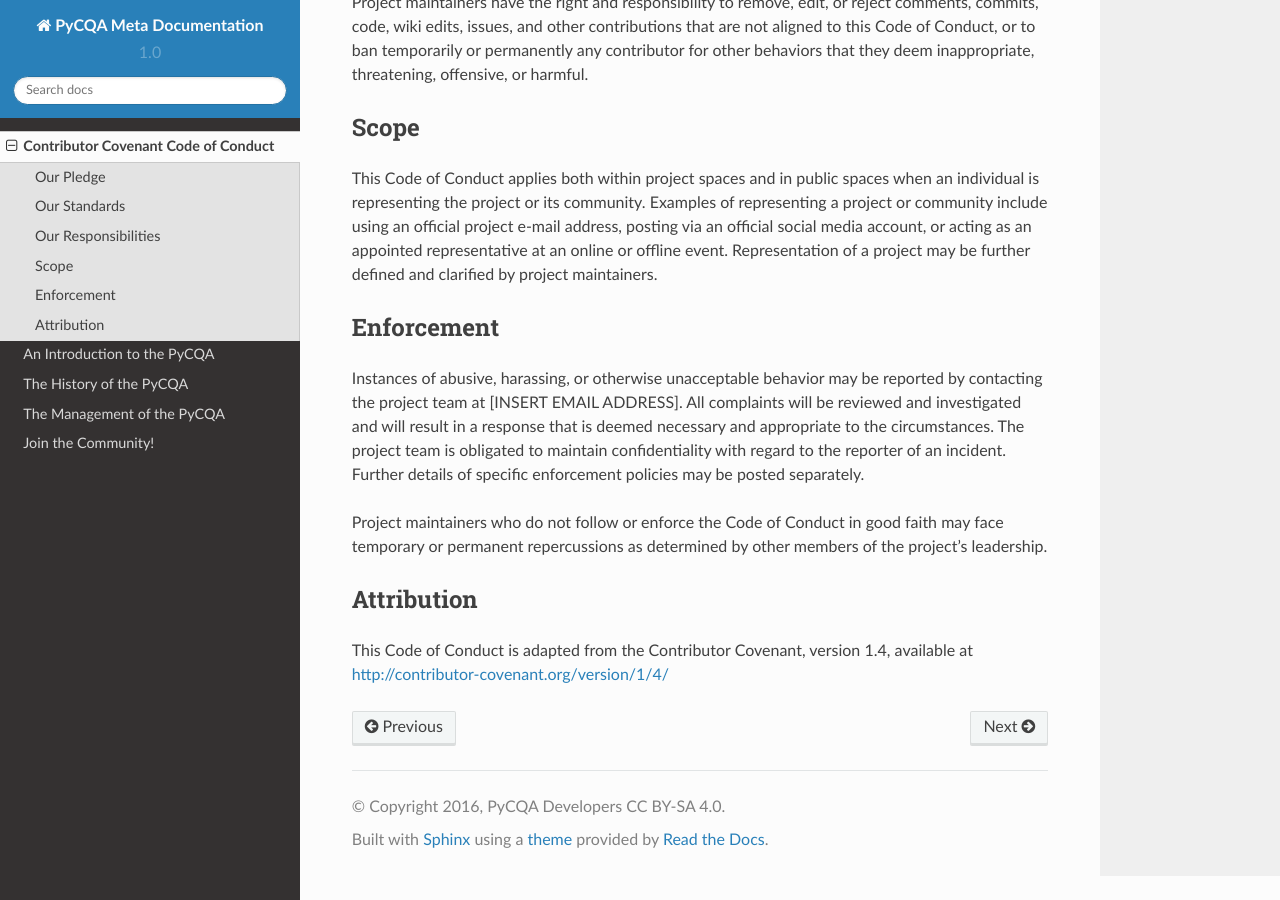
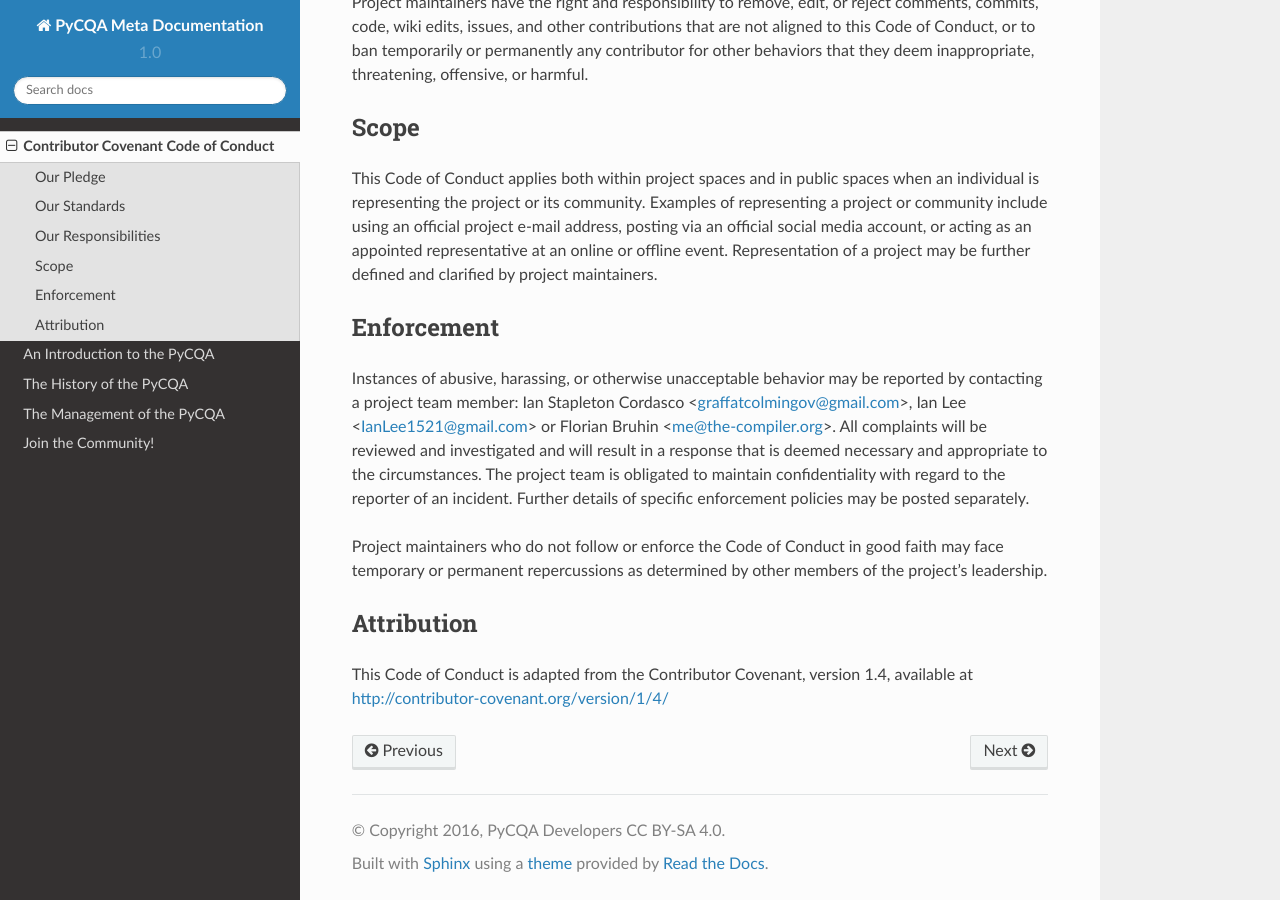
Before and after one commit to PyCQA/meta, a Sphinx documentation site: the page built from source/code-of-conduct.rst, in a window 1280 px wide and 900 px high, scrolled down 985 px. Built offline with Sphinx 7.4.7 and the Read the Docs theme 2.0.0, drawn with Linux system fonts in a browser that asks for light colours.

Commit message:
Add team member email addresses

```diff
--- a/source/code-of-conduct.rst
+++ b/source/code-of-conduct.rst
@@ -62,7 +62,8 @@ Enforcement
 ===========
 
 Instances of abusive, harassing, or otherwise unacceptable behavior may be
-reported by contacting the project team at [INSERT EMAIL ADDRESS]. All
+reported by contacting a project team member: Ian Stapleton Cordasco <graffatcolmingov@gmail.com>,
+Ian Lee <IanLee1521@gmail.com> or Florian Bruhin <me@the-compiler.org>. All
 complaints will be reviewed and investigated and will result in a response that
 is deemed necessary and appropriate to the circumstances. The project team is
 obligated to maintain confidentiality with regard to the reporter of an incident.
```
